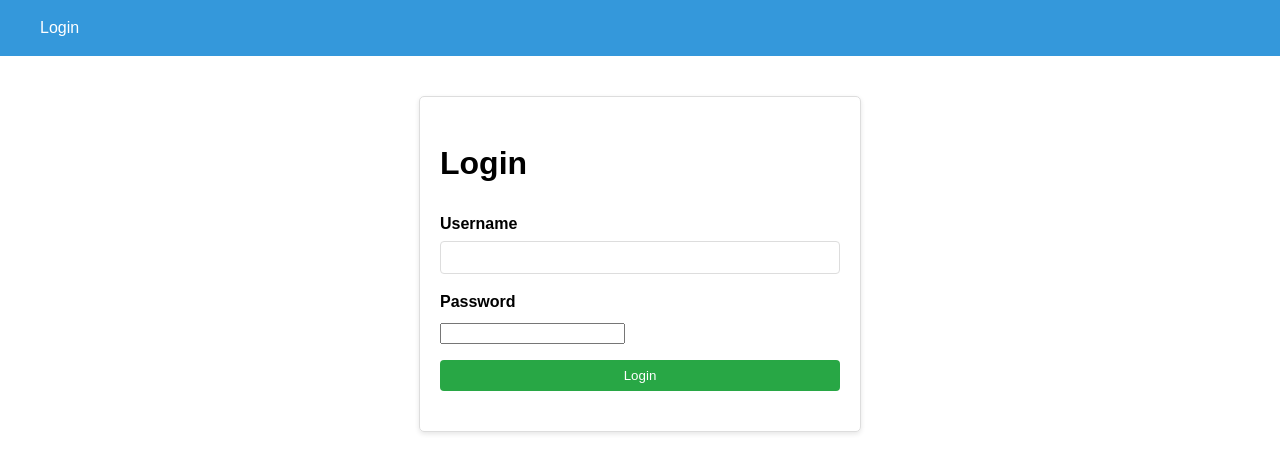
After one commit to contrawoo/my-flask-app, a Flask app: page /login in a window 1280 px wide. The commit adds this page. Shown: the top 473 px of the page. Run offline with Flask 3, Linux system fonts and the light colour scheme.

Commit message:
Assistant checkpoint: Add login system with authentication and route protection
Assistant generated file changes:
- templates/login.html: Create login page template
- main.py: Add login functionality and route protection, Add login/logout routes, Protect all routes with login_required, Protect add_customer route, Protect edit_customer route, Protect delete_customer route, Protect deposits route, Protect add_deposit route, Protect export_excel route, Protect customer_report route, Protect import_customers route, Protect settings route, Protect users route, Protect add_user route, Protect edit_user route, Protect delete_user route, Add default admin user to empty user list
- templates/base.html: Add login/logout buttons to navbar

---

User prompt:

when open the website
first show login page for user

```diff
--- a/main.py
+++ b/main.py
@@ -6,9 +6,20 @@ import shutil
 from werkzeug.utils import secure_filename
 from datetime import datetime
 from flask import Flask, render_template, request, redirect, url_for, flash, session, send_file
+from functools import wraps
 
 app = Flask(__name__, static_folder='static', static_url_path='/static')
 app.secret_key = os.environ.get('FLASK_SECRET_KEY', 'dev_key_for_deposit_tracker')
+
+# Login required decorator
+def login_required(f):
+    @wraps(f)
+    def decorated_function(*args, **kwargs):
+        if 'user_id' not in session:
+            flash('Please log in to access this page', 'error')
+            return redirect(url_for('login'))
+        return f(*args, **kwargs)
+    return decorated_function
 
 # Data storage paths
 DATA_DIR = 'data'
@@ -29,8 +40,17 @@ if not os.path.exists(DEPOSITS_FILE):
         json.dump([], f)
 
 if not os.path.exists(USERS_FILE):
+    # Create default admin user
+    default_user = [{
+        'id': 1,
+        'username': 'admin',
+        'email': 'admin@example.com',
+        'password': 'admin123',  # In a real app, this should be hashed
+        'role': 'admin',
+        'created_at': datetime.now().isoformat()
+    }]
     with open(USERS_FILE, 'w') as f:
-        json.dump([], f)
+        json.dump(default_user, f, indent=2)
 
 # Helper functions
 def load_customers():
@@ -69,20 +89,51 @@ def get_next_user_id():
     users = load_users()
     return max([u.get('id', 0) for u in users], default=0) + 1
 
-# Routes
+# Authentication routes
+@app.route('/login', methods=['GET', 'POST'])
+def login():
+    if request.method == 'POST':
+        username = request.form.get('username')
+        password = request.form.get('password')
+
+        users = load_users()
+        user = next((u for u in users if u.get('username') == username and u.get('password') == password), None)
+
+        if user:
+            session['user_id'] = user['id']
+            session['username'] = user['username']
+            session['role'] = user.get('role', 'user')
+            flash('Login successful', 'success')
+            return redirect(url_for('index'))
+        else:
+            flash('Invalid username or password', 'error')
+
+    logo_present = os.path.exists('static/images/logo.png')
+    return render_template('login.html', logo_present=logo_present)
+
+@app.route('/logout')
+def logout():
+    session.clear()
+    flash('You have been logged out', 'success')
+    return redirect(url_for('login'))
+
+# Protected routes
 @app.route('/')
+@login_required
 def index():
     customers = load_customers()
     logo_present = os.path.exists('static/images/logo.png')
     return render_template('index.html', customers=customers, logo_present=logo_present)
 
 @app.route('/customers')
+@login_required
 def customer_list():
     customers = load_customers()
     logo_present = os.path.exists('static/images/logo.png')
     return render_template('customers.html', customers=customers, logo_present=logo_present)
 
 @app.route('/add_customer', methods=['GET', 'POST'])
+@login_required
 def add_customer():
     if request.method == 'POST':
         name = request.form.get('name')
@@ -114,6 +165,7 @@ def add_customer():
     return render_template('add_customer.html')
 
 @app.route('/edit_customer/<int:customer_id>', methods=['GET', 'POST'])
+@login_required
 def edit_customer(customer_id):
     customers = load_customers()
     customer = next((c for c in customers if c.get('id') == customer_id), None)
@@ -137,6 +189,7 @@ def edit_customer(customer_id):
     return render_template('edit_customer.html', customer=customer)
 
 @app.route('/delete_customer/<int:customer_id>', methods=['POST'])
+@login_required
 def delete_customer(customer_id):
     customers = load_customers()
     deposits = load_deposits()
@@ -161,6 +214,7 @@ def delete_customer(customer_id):
     return redirect(url_for('customer_list'))
 
 @app.route('/deposits')
+@login_required
 def deposit_list():
     deposits = load_deposits()
     customers = load_customers()
@@ -173,6 +227,7 @@ def deposit_list():
     return render_template('deposits.html', deposits=deposits)
 
 @app.route('/add_deposit', methods=['GET', 'POST'])
+@login_required
 def add_deposit():
     customers = load_customers()
     today = datetime.now().strftime('%Y-%m-%d')
@@ -205,6 +260,7 @@ def add_deposit():
     return render_template('add_deposit.html', customers=customers, today=today)
 
 @app.route('/export_excel')
+@login_required
 def export_excel():
     customers = load_customers()
     deposits = load_deposits()
@@ -236,6 +292,7 @@ def export_excel():
     return send_file(export_file, as_attachment=True, download_name=f'deposit_report_{datetime.now().strftime("%Y%m%d")}.xlsx')
 
 @app.route('/customer_report/<int:customer_id>')
+@login_required
 def customer_report(customer_id):
     customers = load_customers()
     deposits = load_deposits()
@@ -266,6 +323,7 @@ def customer_report(customer_id):
     return send_file(export_file, as_attachment=True, download_name=f'customer_{customer["name"].replace(" ", "_")}_report.xlsx')
 
 @app.route('/import_customers', methods=['GET', 'POST'])
+@login_required
 def import_customers():
     if request.method == 'POST':
         if 'file' not in request.files:
@@ -335,6 +393,7 @@ def import_customers():
     return render_template('import_customers.html')
 
 @app.route('/settings', methods=['GET', 'POST'])
+@login_required
 def settings():
     logo_present = os.path.exists('static/images/logo.png')
 
@@ -361,11 +420,13 @@ def settings():
     return render_template('settings.html', logo_present=logo_present)
 
 @app.route('/users')
+@login_required
 def user_list():
     users = load_users()
     return render_template('users.html', users=users)
 
 @app.route('/add_user', methods=['GET', 'POST'])
+@login_required
 def add_user():
     if request.method == 'POST':
         username = request.form.get('username')
@@ -403,6 +464,7 @@ def add_user():
     return render_template('add_user.html')
 
 @app.route('/edit_user/<int:user_id>', methods=['GET', 'POST'])
+@login_required
 def edit_user(user_id):
     users = load_users()
     user = next((u for u in users if u.get('id') == user_id), None)
@@ -441,6 +503,7 @@ def edit_user(user_id):
     return render_template('edit_user.html', user=user)
 
 @app.route('/delete_user/<int:user_id>', methods=['POST'])
+@login_required
 def delete_user(user_id):
     users = load_users()
 
--- a/templates/base.html
+++ b/templates/base.html
@@ -151,6 +151,7 @@
             {% endif %}
         </div>
         <div class="nav-links">
+            {% if session.get('user_id') %}
             <a href="/">Dashboard</a>
             <a href="/customers">Customers</a>
             <a href="/deposits">Deposits</a>
@@ -159,6 +160,11 @@
             <a href="/users">Users</a>
             <a href="/export_excel">Export Report</a>
             <a href="/settings">Settings</a>
+            <span style="margin-left: auto; color: white;">{{ session.get('username') }}</span>
+            <a href="/logout" style="margin-left: 15px;">Logout</a>
+            {% else %}
+            <a href="/login">Login</a>
+            {% endif %}
         </div>
     </div>
 
--- /dev/null
+++ b/templates/login.html
@@ -0,0 +1,22 @@
+
+{% extends 'base.html' %}
+
+{% block content %}
+<div style="max-width: 400px; margin: 0 auto; padding: 20px; border: 1px solid #ddd; border-radius: 5px; box-shadow: 0 2px 5px rgba(0,0,0,0.1);">
+    <h1>Login</h1>
+
+    <form method="POST" action="/login">
+        <div class="form-group">
+            <label for="username">Username</label>
+            <input type="text" id="username" name="username" required>
+        </div>
+
+        <div class="form-group">
+            <label for="password">Password</label>
+            <input type="password" id="password" name="password" required>
+        </div>
+
+        <button type="submit" class="btn btn-success" style="width: 100%;">Login</button>
+    </form>
+</div>
+{% endblock %}
```
